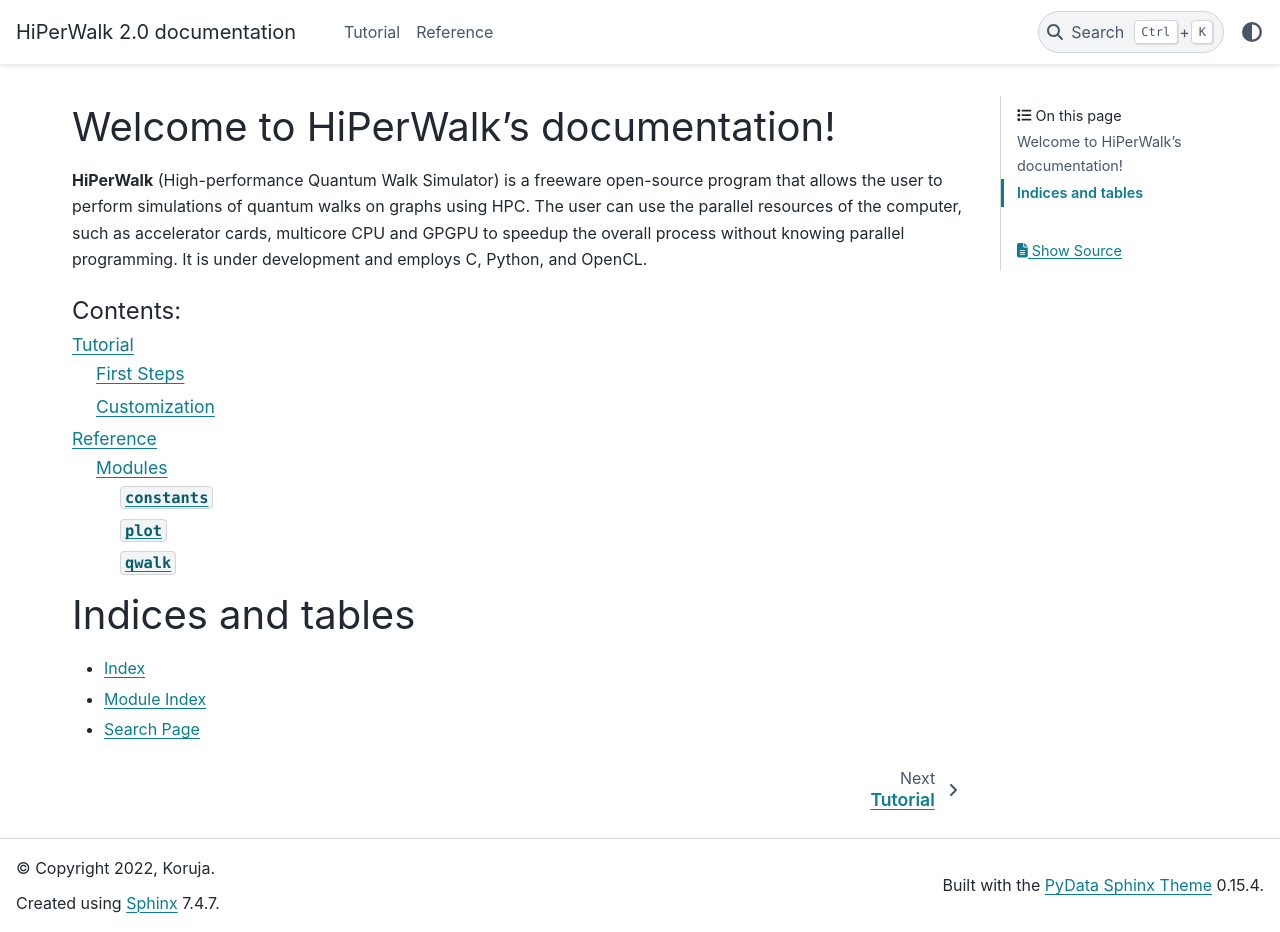
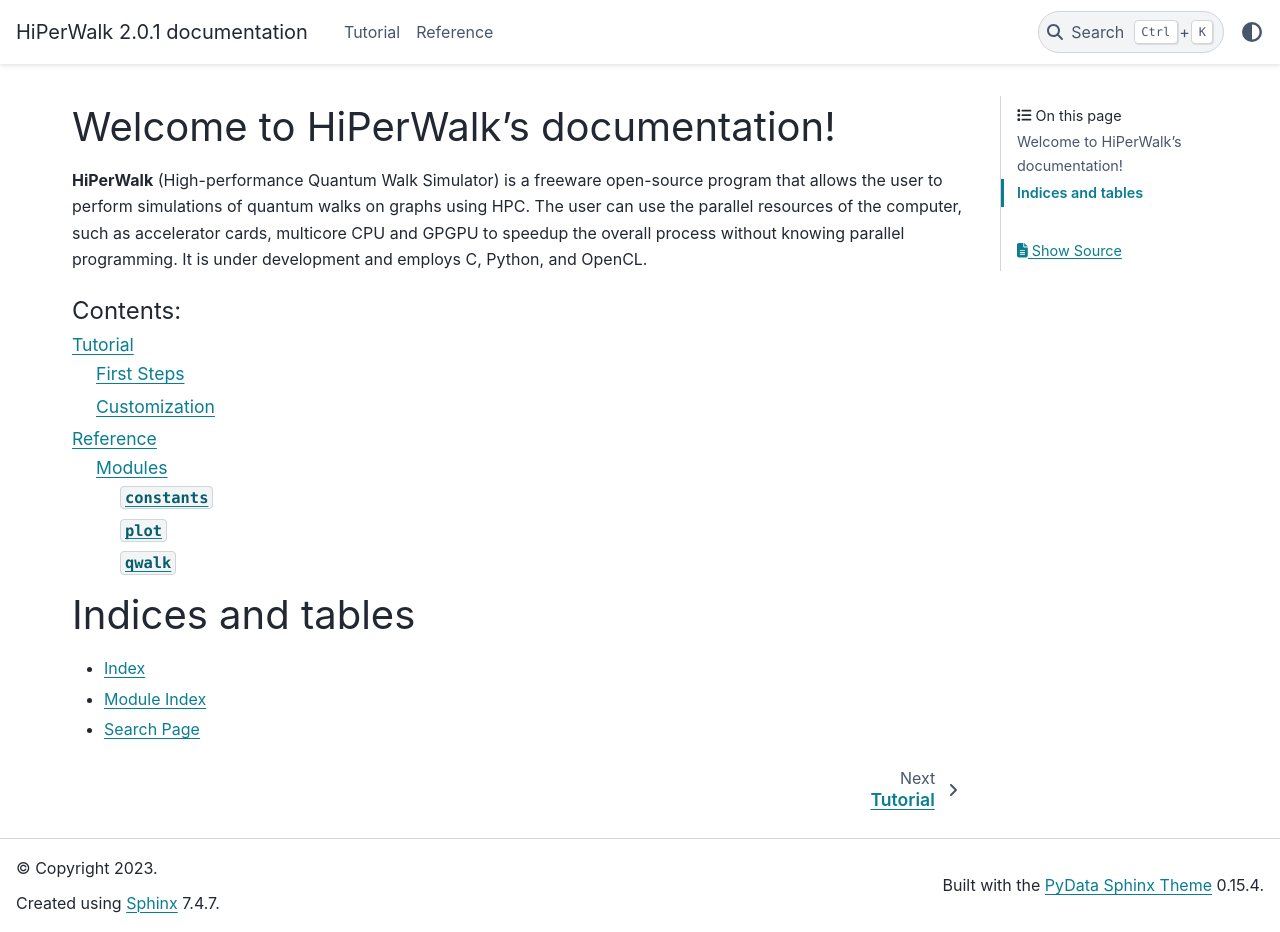
Before and after one commit to hiperwalk/hiperwalk, a Sphinx documentation site: the page built from docs/index.rst, in a window 1280 px wide and 932 px high. Built offline with Sphinx 7.4.7 and the PyData theme 0.15.4, drawn with Linux system fonts in a browser that asks for light colours.

Commit message:
Update documentation

```diff
--- a/docs/conf.py
+++ b/docs/conf.py
@@ -18,11 +18,11 @@
 # -- Project information -----------------------------------------------------
 
 project = 'HiPerWalk'
-copyright = '2022, Koruja'
-author = 'Koruja'
+copyright = '2023'
+author = 'Gustavo Bezerra'
 
 # The full version, including alpha/beta/rc tags
-release = '2.0'
+release = '2.0.1'
 
 
 # -- General configuration ---------------------------------------------------
```
